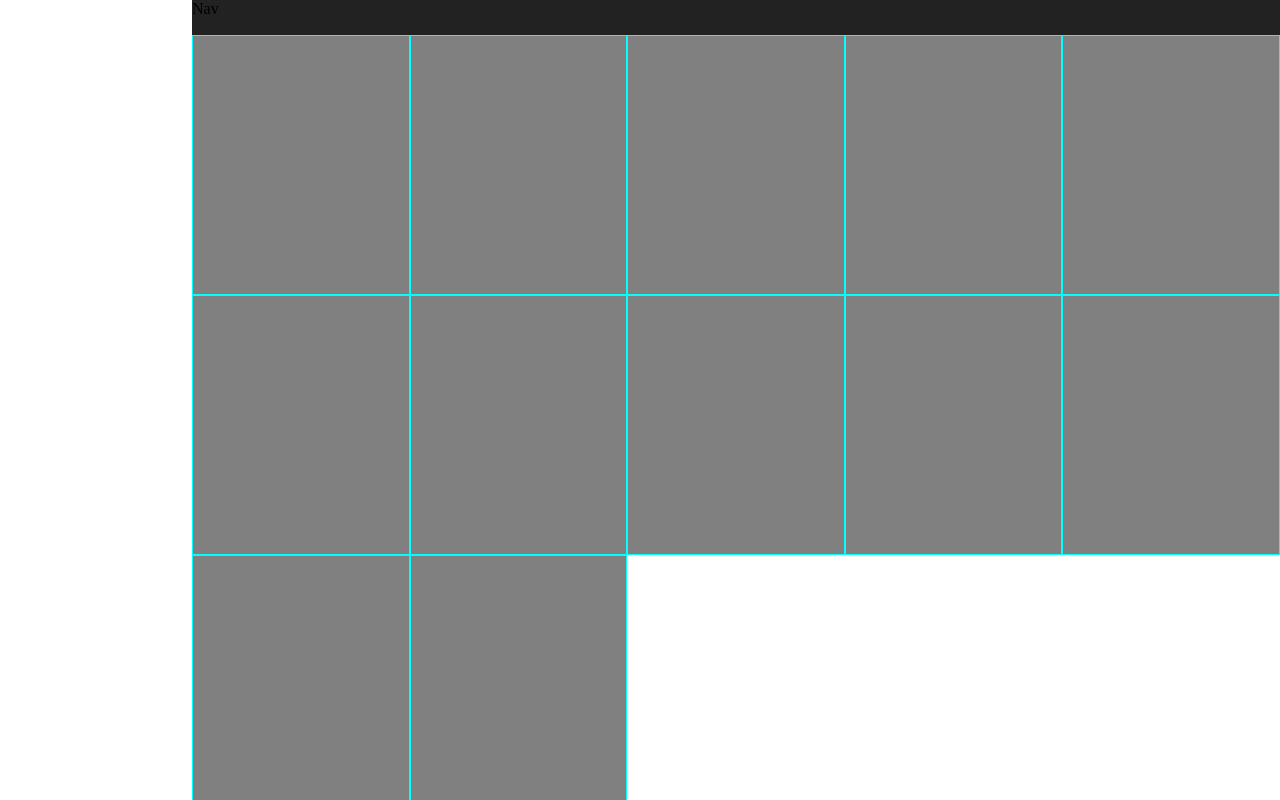
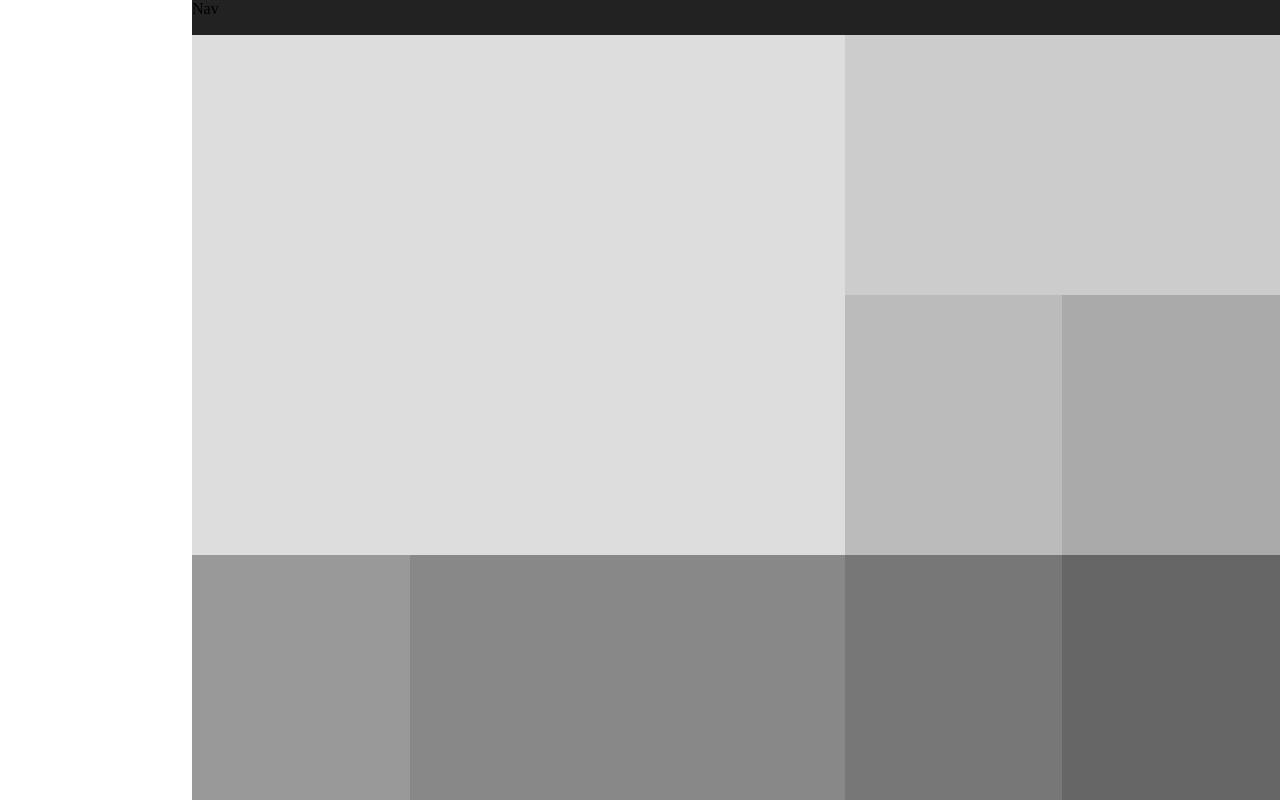
Before and after one commit to dcode-nexon/react-malives, a React (Create React App) app: page /#/ in a window 1280 px wide. Shown: the top 800 px of the page. Built offline with nearby package versions, Linux system fonts and the light colour scheme.

Commit message:
변경되는 속성값만 props로 전달

```diff
--- a/src/components/Box.js
+++ b/src/components/Box.js
@@ -5,7 +5,6 @@ const BoxWrap = styled.article`
 	height: ${(props) => props.ht || '260px'};
 	width: ${(props) => props.wid || '20%'};
 	background-color: ${(props) => props.bg || 'gray'};
-	border: 1px solid aqua;
 `;
 
 function Box({ children, wid, ht, bg }) {
--- a/src/components/Section.js
+++ b/src/components/Section.js
@@ -10,18 +10,18 @@ const SectionWrap = styled.section`
 function Section() {
 	return (
 		<SectionWrap>
-			<Box></Box>
-			<Box></Box>
-			<Box></Box>
-			<Box></Box>
-			<Box></Box>
-			<Box></Box>
-			<Box></Box>
-			<Box></Box>
-			<Box></Box>
-			<Box></Box>
-			<Box></Box>
-			<Box></Box>
+			<Box bg={'#ddd'} wid={'60%'} ht={'520px'}></Box>
+			<Box bg={'#ccc'} wid={'40%'}></Box>
+			<Box bg={'#bbb'}></Box>
+			<Box bg={'#aaa'}></Box>
+			<Box bg={'#999'}></Box>
+			<Box bg={'#888'} wid={'40%'}></Box>
+			<Box bg={'#777'}></Box>
+			<Box bg={'#666'}></Box>
+			<Box bg={'#555'} wid={'40%'}></Box>
+			<Box bg={'#444'}></Box>
+			<Box bg={'#333'}></Box>
+			<Box bg={'#222'}></Box>
 		</SectionWrap>
 	);
 }
```
